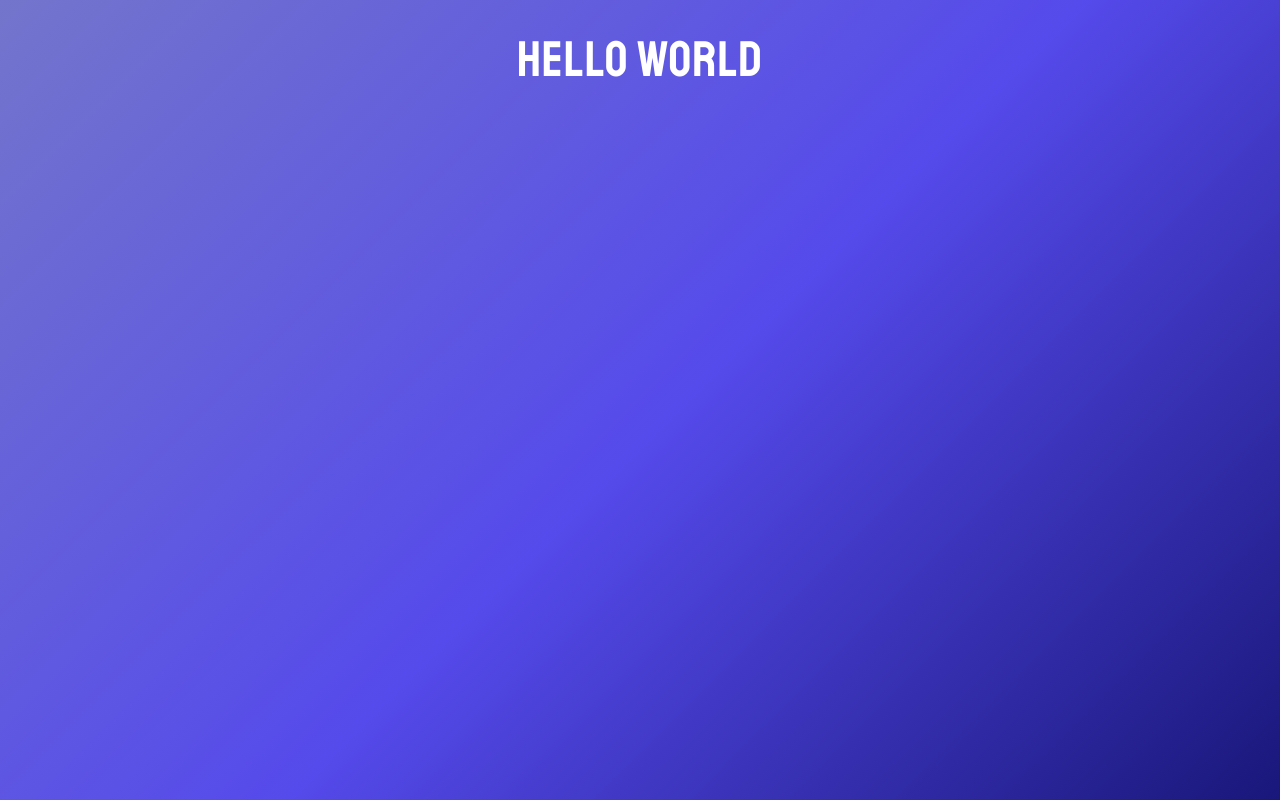
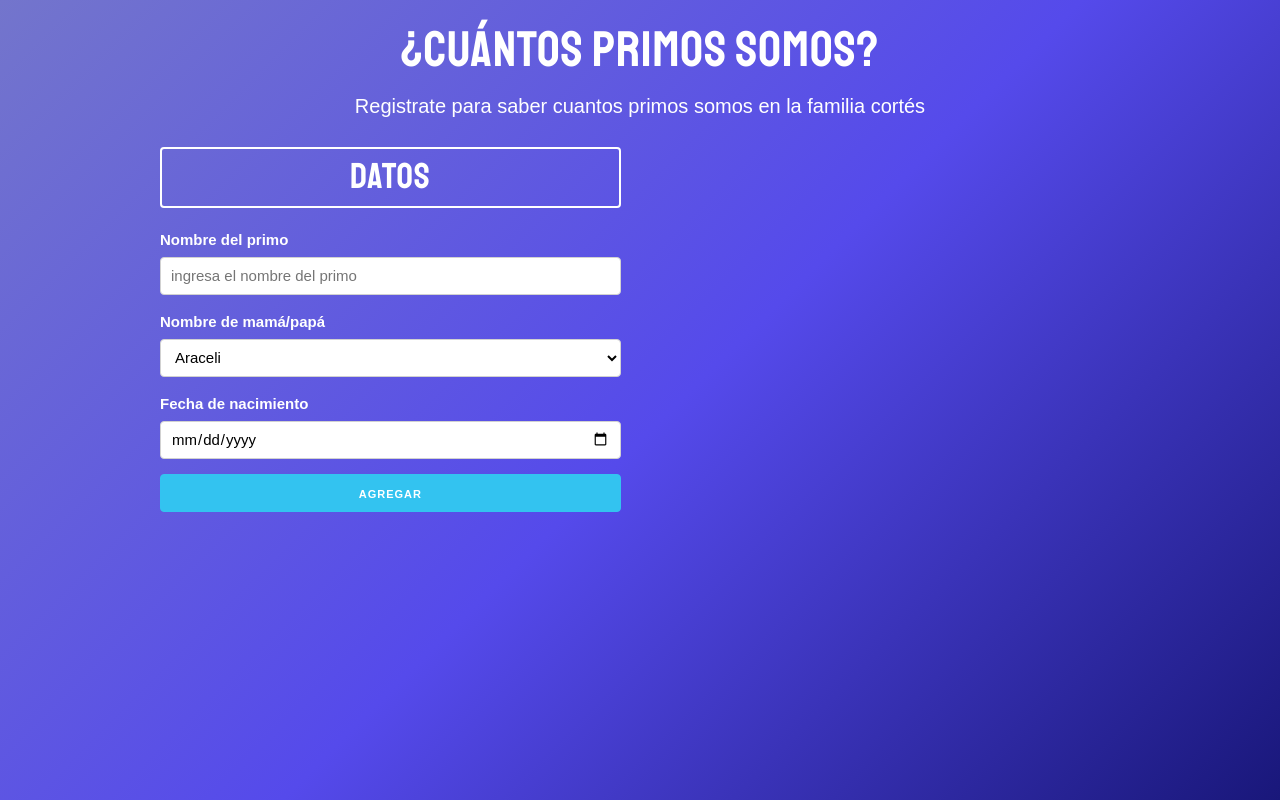
Before and after one commit to misanc21/primos, a React (Create React App) app: page / in a window 1280 px wide. Built offline with nearby package versions, Linux system fonts and the light colour scheme.

Commit message:
formulario sin logica

```diff
--- a/src/App.js
+++ b/src/App.js
@@ -1,10 +1,23 @@
-import React from 'react';
+import React, {Fragment} from 'react';
+import Formulario from './components/Formulario'
 
 function App() {
   return (
-    <div className="App">
-      <h1>Hello world</h1>
-    </div>
+    <Fragment>
+      <h1 className="titulo">¿Cuántos primos somos?</h1>
+      <p className="subtitulos">Registrate para saber cuantos primos somos en la familia cortés</p>
+
+      <div className="container">
+        <div className="row">
+          <div className="one-half column">
+            <Formulario/>
+          </div>
+          <div className="one-half column">
+
+          </div>
+        </div>
+      </div>
+    </Fragment>
   );
 }
 
--- /dev/null
+++ b/src/components/Formulario.js
@@ -0,0 +1,52 @@
+import React, {Fragment} from 'react'
+
+const Formulario = () => {
+    return (
+        <Fragment>
+            <h3>Datos</h3>
+            <form>
+                <label>Nombre del primo</label>
+                <input
+                    type="text"
+                    name="primo"
+                    className="u-full-width"
+                    placeholder="ingresa el nombre del primo"
+                />
+                <label>Nombre de mamá/papá</label>
+                <select className="u-full-width">
+                    <option value="Araceli">Araceli</option>
+                    <option value="Patricia">Patricia</option>
+                    <option value="Elvia">Elvia</option>
+                    <option value="Felipe">Felipe</option>
+                    <option value="Pablo">Pablo</option>
+                    <option value="Evaristo">Evaristo</option>
+                    <option value="Esperanza">Esperanza</option>
+                    <option value="Mirna">Mirna</option>
+                    <option value="Miryam">Miryam</option>
+                    <option value="Silvia">Silvia</option>
+                    <option value="Magdalena">Magdalena</option>
+                    <option value="Barbara">Barbara</option>
+                    <option value="Enrique">Enrique</option>
+                    <option value="Mayra">Mayra</option>
+                    <option value="Yesenia">Yesenia</option>
+                    <option value="Adrián">Adrián</option>
+                </select>
+                <label>Fecha de nacimiento</label>
+                <input
+                    type="date"
+                    name="fecha"
+                    className="u-full-width"
+                    placeholder="ingresa fecha de nac del primo"
+                />
+                <button
+                    type="submit"
+                    className="u-full-width button-primary"
+                >
+                    Agregar
+                </button>
+            </form>
+        </Fragment>
+    )
+}
+
+export default Formulario
--- a/src/index.css
+++ b/src/index.css
@@ -98,3 +98,14 @@ input[type="time"] {
   text-align: center;
   font-family:  'Staatliches', cursive;
 }
+
+.subtitulos {
+  color: white;
+  text-align: center;
+  font-size: 2rem;
+}
+
+.titulo {
+  padding: 20px 0 0 0;
+  margin-bottom: 10px;;
+}
```
